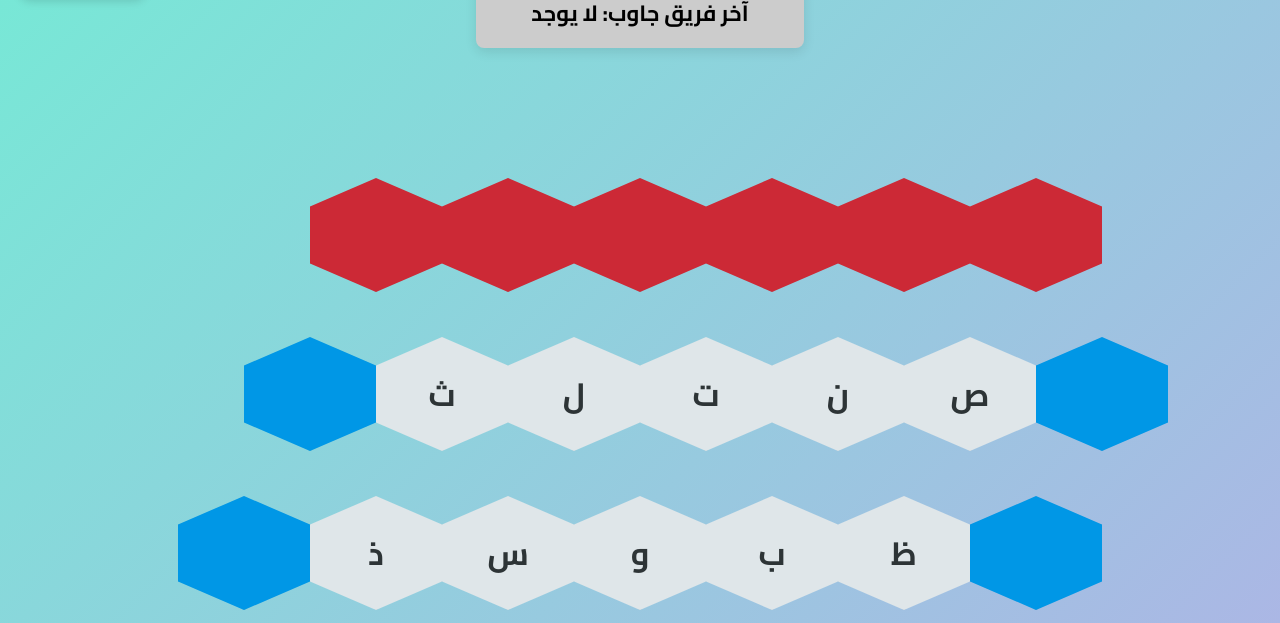
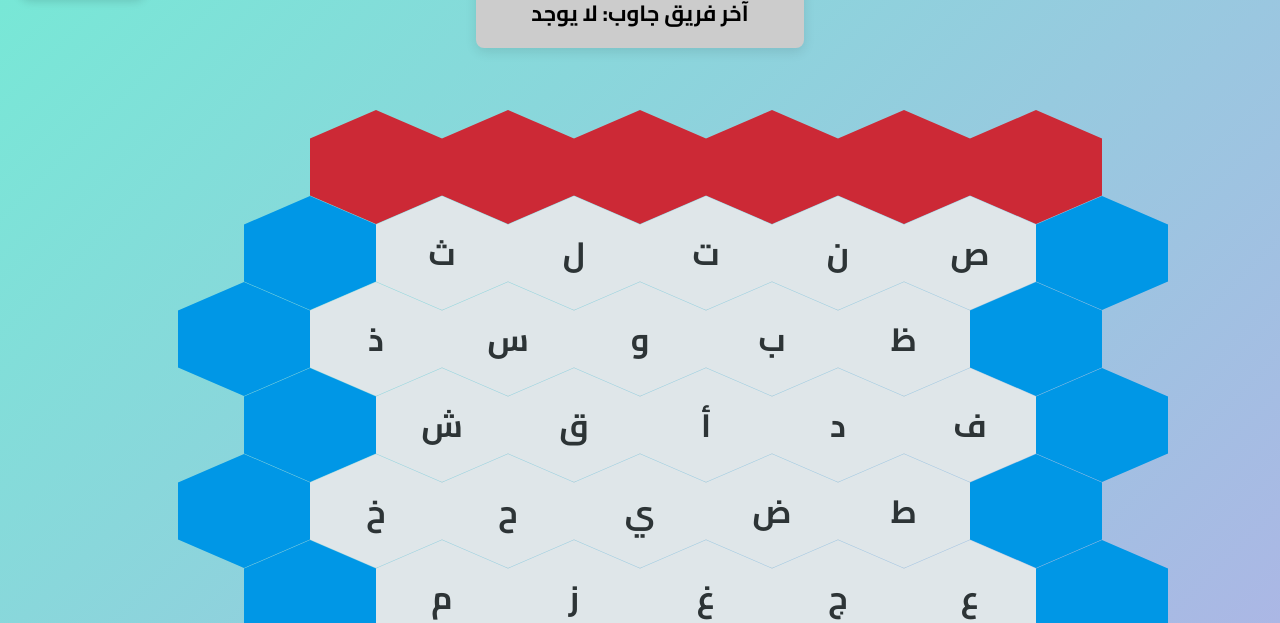
Before and after one commit to FaisalAlmalayawi/7roooofgame, a plain HTML site: page index6.html in a window 1280 px wide. Shown: the part 142-765 px from the top of the page. Drawn offline with Linux system fonts and the light colour scheme.

Commit message:
Update index6.html

```diff
--- a/index6.html
+++ b/index6.html
@@ -62,7 +62,7 @@
       width: 132px;
       height: 114px;
       position: relative;
-      margin: 40px auto 5px; /* زيادة margin-top من 20px إلى 40px لنزوله للأسفل */
+      margin-top: -28px;
     }
     .hex-container:nth-child(14n+8),
     .hex-container:nth-child(14n+9),
```
